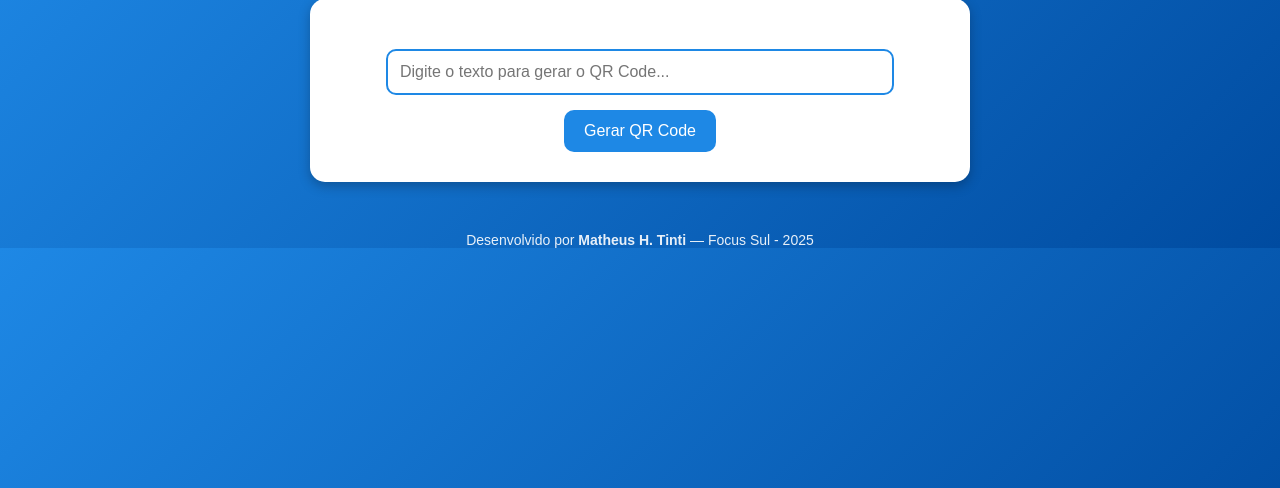
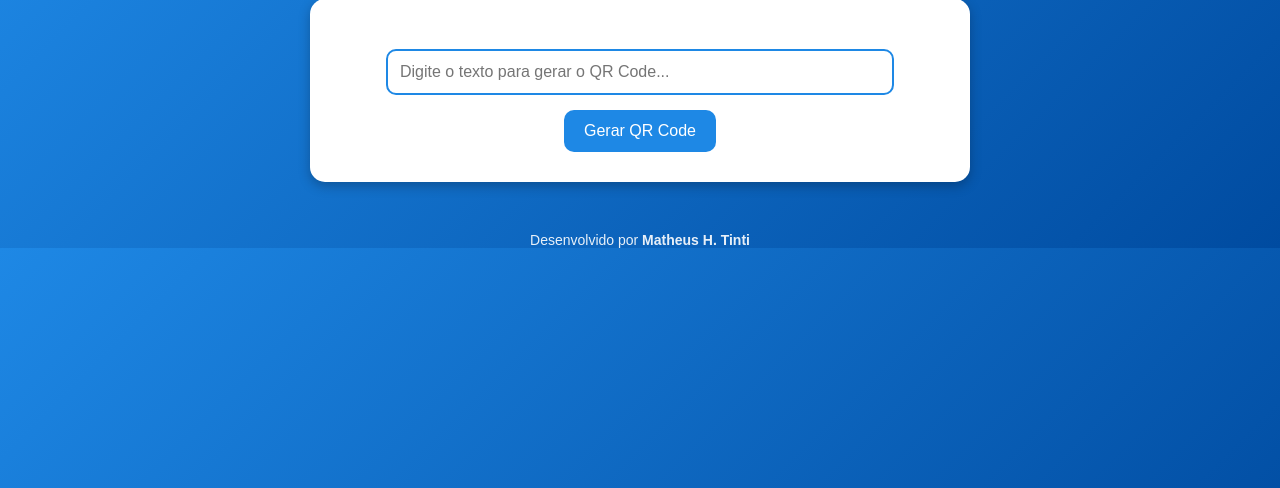
Before and after one commit to MatheusTinti/QrCode-Generator, a Flask app: page / in a window 1280 px wide. Shown: the part 118-606 px from the top of the page. Run offline with Flask 3, Linux system fonts and the light colour scheme.

Commit message:
modified:   templates/index.html

```diff
--- a/templates/index.html
+++ b/templates/index.html
@@ -112,7 +112,7 @@
     </div>
 
     <footer>
-        Desenvolvido por <b>Matheus H. Tinti</b> — Focus Sul - 2025
+        Desenvolvido por <b>Matheus H. Tinti</b>
     </footer>
 
 </body>
```
